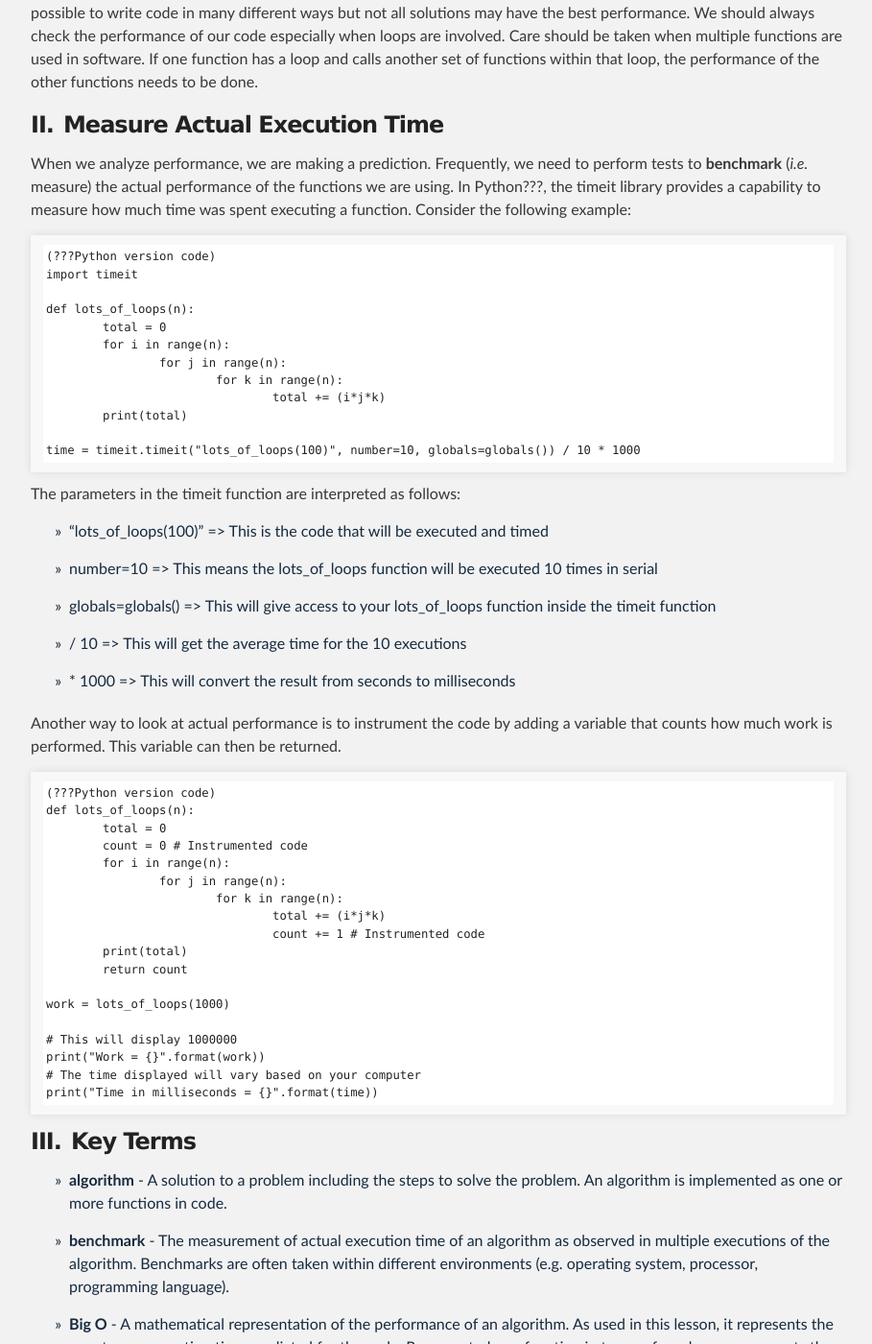
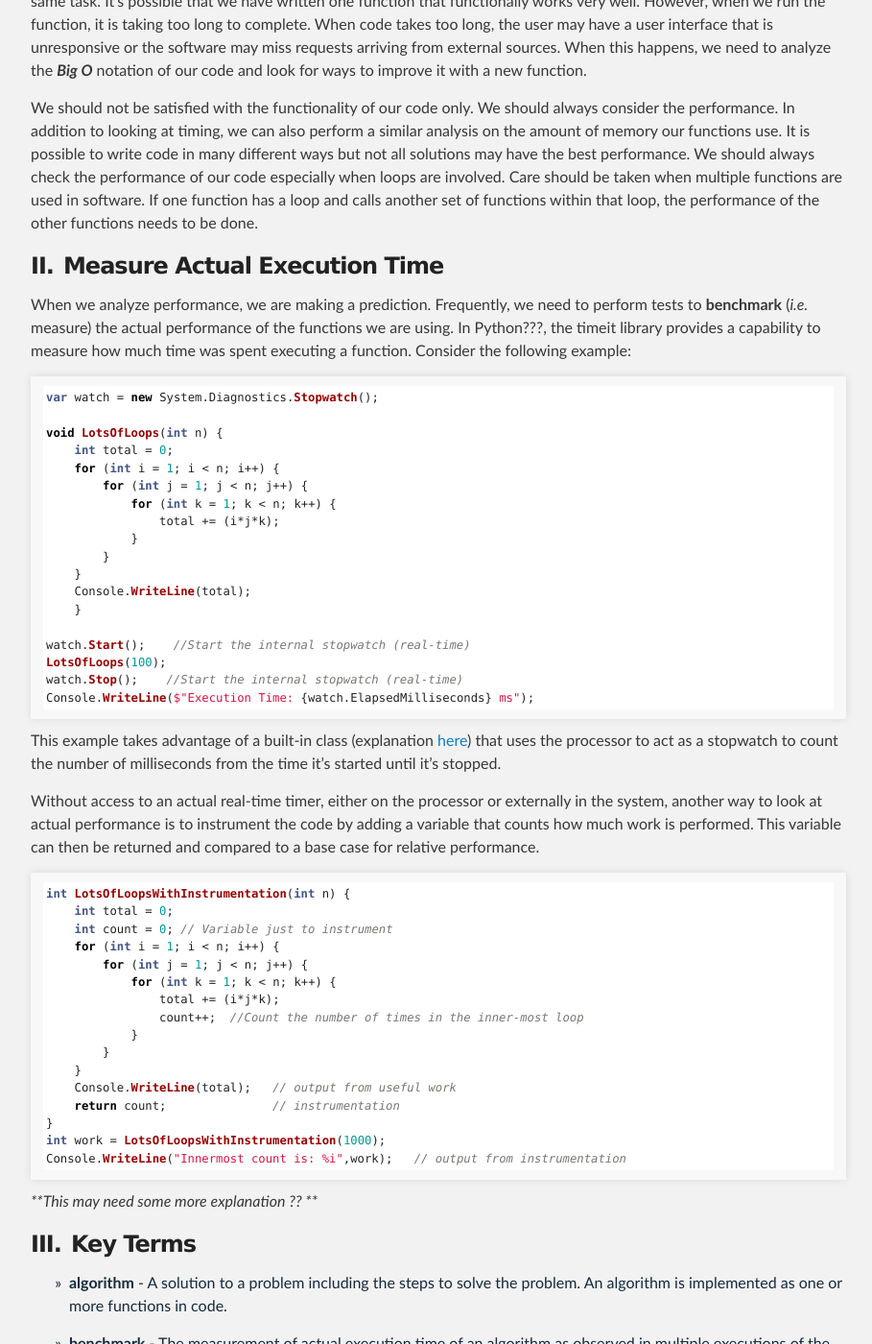
Before and after one commit to byui-cse/cse212-csharp, a Jekyll site: the page built from docs/lesson02/prepare.md, in a window 1280 px wide and 1400 px high, scrolled down 5803 px. Shown: the whole window at 96% size, without its empty margins (183-1092 px from the left). Built offline with Jekyll 4.4.1, drawn with Linux system fonts in a browser that asks for light colours; some web fonts are replaced; some of the changed text lies outside the part shown.

Commit message:
Python examples replaced by CSharp
For review.

````diff
--- a/docs/lesson02/prepare.md
+++ b/docs/lesson02/prepare.md
@@ -29,13 +29,27 @@
 ***Big O*** notation is used to describe the performance of an **algorithm** (or function) for large sets of data. If we have two functions that do the same thing, we can use ***Big O*** notation to compare the performance of the two functions. As a simple example, consider the following code which looks for the name "Bob" in a list of names:
 
 
-```
-(PYTHON VERSION)
+<!--  (PYTHON VERSION)
+```python
 def find_bob(name_list):
 	for name in name_list:
 		if name == "Bob":
 			return True
 	return False
+```
+-->
+
+
+<!--  (CSharp VERSION) -->
+```csharp
+bool FindBob(string[] nameList) {
+    foreach (var name in nameList) {
+        if (name == "Bob"){
+            return true;
+        }
+    }
+    return false;
+}
 ```
 
 The size of the data in this function is based on the size of the **name_list**.  We will say that size of the data is n. The for loop in the code means that we will potentially run n times. This worst case potential will only happen if "Bob" is not in the list of names. Therefore, we say that the ***Big O*** in the worst case is ***O(n)***. In general, when we ask for the big O of a function we are asking for the worst case scenario. This function does have a best case scenario. If "Bob" is the first name in the list, then the loop will only run one time. Therefore, we can say the ***Big O*** in the best case is ***O(1)***. We call ***O(1)*** **constant** time. When looking at code, usually a single line of code like an assignment statement, is considered ***O(1)***.
@@ -56,19 +70,32 @@
 
 Consider the following code that has two loops in serial (one right after the other):
 
-```
-(???Python version code)
+<!--  (PYTHON VERSION)
+```python
 def multiple_loops(n):
 	for i in range(n):
 		print(i)
 	for j in range(n):
 		print(i**2)
 ```
+-->
+<!--  (CSharp VERSION) -->
+```csharp
+void MultipleLoops(int n) {
+    for (int i = 1; i < n; i++) {
+        Console.WriteLine(i);
+	}
+    for (int j = 1; j < n; j++) {
+	Console.WriteLine(j*j);
+        }
+    }
+```
+
 
 In this function, each **for loop** contributes ***O(n)*** to the performance of the function. The total would be ***O(n)*** + ***O(n)*** = ***O(2n)***. If we graph this, ***O(2n)*** does look like it has a worse performance than ***O(n)***. However, if we zoom very far out to very large values of n, it is still just two time more work. If we graphed ***O(n^2^)*** for these large values, we can't even see the line escape the y-axis. ***O(n)*** and ***O(2n)*** are equivalent. Any **coefficients** in ***Big O*** notation should be dropped. Therefore, instead of saying ***O(2n)*** for the function above, we will say ***O(n)***.
 
 
-<!--- Image 2 here   orig 750 x 507-->
+<!--- Image 2 here-->
 {% include image.html url="three_zoomed_out.jpg"
 description=" shows"
 caption="Comparison of ***O(n)*** [red] and ***O(2n)*** [purple] and ***O(n^2^)*** [green]"
@@ -79,13 +106,26 @@
 ---
 As seen earlier, the structure of the for loops is important to analyzing the ***Big O*** performance for a function. Consider the following scenario:
 
-```
-(???Python version code)
+<!--  (Python VERSION)
+```python
 def multiplication_table(n):
 	for i in range(n):
 		for j in range(n):
 			print((i+1) * (j+1))
 ```
+
+<!--  (CSharp VERSION) -->
+```csharp
+void MultiplicationTable(int n) {
+    for (int i = 1; i < n; i++) {
+        for (int j = 1; j < n; j++) {
+            Console.WriteLine((i+1)* (j+1));
+        }
+    }
+}
+```
+
+
 
 This function has a loop within a loop. Both loops are based on the size of the data. Instead of adding ***O(n)*** twice like we did with loops in serial, we multiply as follows: ***O(n)*** * ***O(n)*** = ***O(n^2^)***. The rate of increase is much higher with an ***O(n^2^)*** function compared to an ***O(n)*** function. The **find_bob** function would, in the worst case, take 1,000 checks if the list size was 1,000, but the **multiplication_table** will take 1,000^2^ = 1,000,000 print statements to complete for a similarly sized value of n. This results in ***O(n^2^)*** which is **polynomial** time.  The graph for an ***O(n^2^)*** function is shown below:
 
@@ -100,12 +140,23 @@
 Caution should be used when analyzing code that contains a loop within a loop. If one of the loops is based on the size of the data but the other loop is not, it would be more accurate to characterize it as ***O(kn)*** where **k** is a constant. Based on the rules we learned earlier, ***O(kn)*** = ***O(n)*** when **k** is a coefficient. The code below would be ***O(n)*** because the inner loop is only running three times but the outer loop is based on the size of the data.
 
 
-```
-(???Python version code)
+<!--  (Python VERSION)
+```python
 def short_multiplication_table(n):
 	for i in range(n):
 		for j in range(3):
 			print((i+1) * (j+1))
+```
+-->
+<!--  (CSharp VERSION) -->
+```csharp
+void ShortMultiplicationTable(int n) {
+    for (int i = 1; i < n; i++) {
+         for (int j = 1; j < 3; j++) {
+              Console.WriteLine((i+1)* (j+i));
+        }
+    }
+}
 ```
 
 When we count iterations of a loops in a function, we may end up with complex polynomials that look like this. Assume that we had performance predicted at ***O(2n^3^ - 7n^2^ + 13n - 15)***. In addition to dropping coefficients, we also drop lesser exponents like (in this example) the n^2^ and the n. Therefore, ***O(2n^3^ - 7n^2^ + 13n - 15)*** = ***O(n^3^)***. This code likely has a loop, within a loop, within a loop.
@@ -168,8 +219,9 @@
 
 When we analyze performance, we are making a prediction. Frequently, we need to perform tests to **benchmark** (*i.e.* measure) the actual performance of the functions we are using. In Python???, the timeit library provides a capability to measure how much time was spent executing a function. Consider the following example:
 
-```
-(???Python version code)
+
+<!--  (Python VERSION)
+```python
 import timeit
 
 def lots_of_loops(n):
@@ -182,24 +234,44 @@
 
 time = timeit.timeit("lots_of_loops(100)", number=10, globals=globals()) / 10 * 1000
 ```
-
 The parameters in the timeit function are interpreted as follows:
-
 - "lots_of_loops(100)" => This is the code that will be executed and timed
-
 - number=10 => This means the lots_of_loops function will be executed 10 times in serial
-
 - globals=globals() => This will give access to your lots_of_loops function inside the timeit function
-
 - / 10 => This will get the average time for the 10 executions
-
 -  \* 1000 => This will convert the result from seconds to milliseconds
 
-Another way to look at actual performance is to instrument the code by adding a variable that counts how much work is performed. This variable can then be returned.
+-->
 
 
+<!--  (CSharp VERSION) -->
+```csharp
+var watch = new System.Diagnostics.Stopwatch();
+
+void LotsOfLoops(int n) {
+    int total = 0;
+    for (int i = 1; i < n; i++) {
+        for (int j = 1; j < n; j++) {
+            for (int k = 1; k < n; k++) {
+                total += (i*j*k);
+            }
+        }
+    }
+    Console.WriteLine(total);
+    }
+
+watch.Start();    //Start the internal stopwatch (real-time)
+LotsOfLoops(100);
+watch.Stop();    //Start the internal stopwatch (real-time)
+Console.WriteLine($"Execution Time: {watch.ElapsedMilliseconds} ms");
 ```
-(???Python version code)
+This example takes advantage of a built-in class (explanation [here](https://www.tutorialsteacher.com/articles/how-to-calculate-code-execution-time-in-csharp)) that uses the processor to act as a stopwatch to count the number of milliseconds from the time it's started until it's stopped.
+
+
+Without access to an actual real-time timer, either on the processor or externally in the system, another way to look at actual performance is to instrument the code by adding a variable that counts how much work is performed. This variable can then be returned and compared to a base case for relative performance.
+
+<!--  (Python VERSION)
+```python
 def lots_of_loops(n):
 	total = 0
 	count = 0 # Instrumented code
@@ -218,6 +290,28 @@
 # The time displayed will vary based on your computer
 print("Time in milliseconds = {}".format(time))
 ```
+-->
+
+<!--  (CSharp VERSION) -->
+```csharp
+int LotsOfLoopsWithInstrumentation(int n) {
+    int total = 0;
+    int count = 0; // Variable just to instrument
+    for (int i = 1; i < n; i++) {
+        for (int j = 1; j < n; j++) {
+            for (int k = 1; k < n; k++) {
+                total += (i*j*k);
+                count++;  //Count the number of times in the inner-most loop
+            }
+        }
+    }
+    Console.WriteLine(total);   // output from useful work
+    return count;               // instrumentation
+}
+int work = LotsOfLoopsWithInstrumentation(1000);
+Console.WriteLine("Innermost count is: %i",work);   // output from instrumentation
+```
+***This may need some more explanation ?? ***
 
 ### Key Terms
 
````
Also changed, not shown: docs/lesson02/obj/lesson02.csproj.nuget.dgspec.json (added, +60 -0 lines), docs/lesson02/obj/project.assets.json (added, +65 -0 lines), 12 other files.
